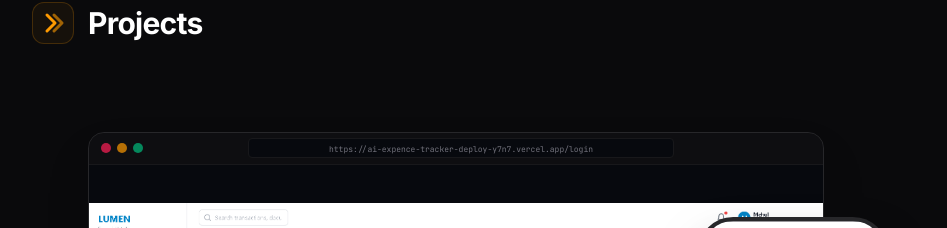
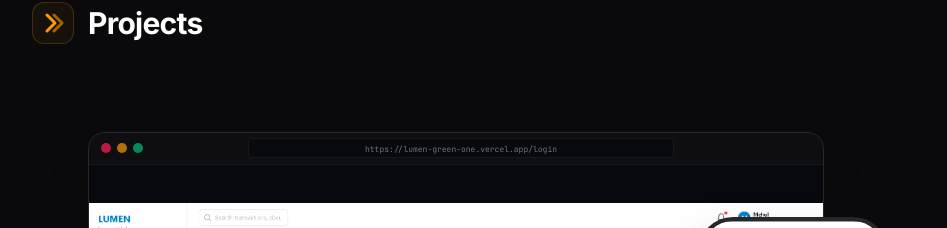
Before and after one commit to mehul-vi/My_portfolio, a React (Vite) app: page / in a window 1280 px wide. Shown: the part 1195-1423 px from the top of the page, without its empty margins (184-1131 px from the left). Built offline with nearby package versions, Linux system fonts and the light colour scheme; no server answers.

Commit message:
Fix LUMEN project URL in projects array

```diff
--- a/src/App.jsx
+++ b/src/App.jsx
@@ -298,7 +298,7 @@ export default function App() {
       category: "ai",
       screenshot: "/lumen_review.png",
       mobileScreenshot: "/lumen_mobile.png",
-      url: "https://ai-expence-tracker-deploy-y7n7.vercel.app/login"
+      url: "https://lumen-green-one.vercel.app/login"
     },
     {
       title: "AI Code Reviewer",
```
